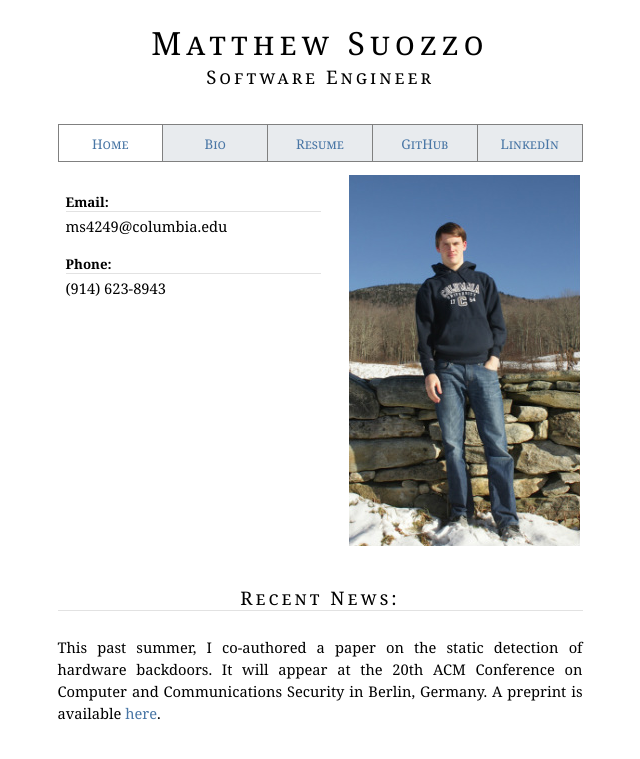
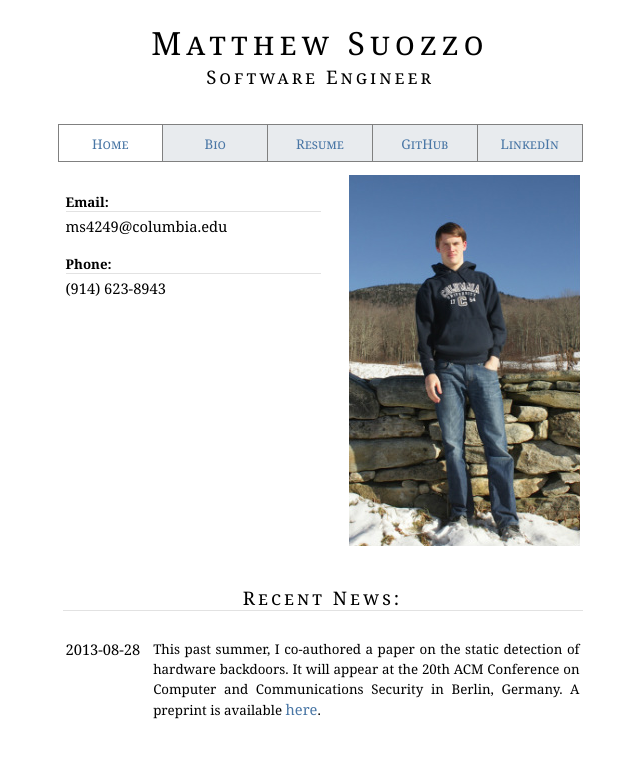
Before and after one commit to msuozzo/msuozzo.github.io, a Jekyll site: the page built from index.html, in a window 1280 px wide. Shown: the top 759 px of the page, without its empty margins (320-960 px from the left). Built offline with Jekyll 4.4.1, drawn with Linux system fonts in a browser that asks for light colours.

Commit message:
Added date display to news

```diff
--- a/_data/news.yml
+++ b/_data/news.yml
@@ -1,8 +1,6 @@
 - name: ccs-admission
-  expires:
-      date: 2013-11-11
-  published:
-      date: 2013-08-28
+  expires: 2013-11-11
+  published: 2013-08-28
   content: >
       This past summer, I co-authored a paper on the static detection of
       hardware backdoors. It will appear at the 20th ACM Conference on
--- a/_includes/news.html
+++ b/_includes/news.html
@@ -2,10 +2,18 @@
 <div id="news">
     <h5>Recent News:</h5>
 
-    {% for news_item in site.data.news %}
-    <div class="news-item">
-        {{ news_item.content | markdownify }}
-    </div>
-    {% endfor %}
+    <table>
+        {% assign sorted_news = site.data.news | sort: "published" %}
+        {% for news_item in sorted_news %}
+        <tr class="news-item">
+            <td class="date">
+                {{ news_item.published | date: "%F" }}
+            </td>
+            <td class="news-content">
+                {{ news_item.content | markdownify }}
+            </td>
+        </tr>
+        {% endfor %}
+    </table>
 </div>
 {% endif %}
--- a/css/main.css
+++ b/css/main.css
@@ -42,22 +42,22 @@ a.inline:hover {
     text-decoration: underline;
 }
 div {
-	background-color:white;
-	text-align:center;
+    background-color: white;
+    text-align: center;
 }
 div#container {
-	width:525px;
-	margin:auto;
+    width: 525px;
+    margin: auto;
 }
 div#content {
-	padding-left:5px;
+    padding-left: 5px;
 }
 nav {
-	padding:0px;
+    padding: 0px;
 }
 footer {
-	padding:0px;
-	text-align:left;
+    padding: 0px;
+    text-align: left;
 }
 footer a {
     font-size: 11pt;
@@ -103,8 +103,8 @@ h4 {
     color: black;
     font-size: 10pt;
     font-weight: bold;
-	margin-bottom:1px;
-	border-bottom:1px solid #E2E2E2;
+    margin-bottom: 1px;
+    border-bottom: 1px solid #E2E2E2;
     font-family: Georgia, "Times New Roman", Times, serif;
 }
 h5 {
@@ -112,7 +112,7 @@ h5 {
     font-size: 14pt;
     font-weight: normal;
     margin-bottom: 25px;
-	border-bottom:1px solid #E2E2E2;
+    border-bottom: 1px solid #E2E2E2;
     font-family: Georgia, "Times New Roman", Times, serif;
     font-variant: small-caps;
     letter-spacing: 3px;
@@ -123,15 +123,16 @@ body {
 }
 table {
     table-layout: fixed;
+    width: 100%;
 }
 table td {
     vertical-align: top;
 }
 table.middle {
-	width:100%;
+    width: 100%;
 }
 table.middle td {
-	text-align:left;
+    text-align: left;
     margin: 9%;
 }
 table.links {
@@ -142,12 +143,12 @@ table.links {
     border-collapse: separate;
     background-color: #E8EBEE;
     margin-bottom: 10px;
-	width:100%;
+    width: 100%;
 }
 table.links td {
     border-width: 1px 1px 0 0;
     padding-top: 8px;
-	padding-bottom:8px;
+    padding-bottom: 8px;
     border-style: solid;
     border-color: gray;
     margin: 0;
@@ -166,3 +167,23 @@ ul {
 li {
     font-size: 10pt;
 }
+div#news {
+    padding-left: 5px;
+}
+div#news table {
+    width: auto;
+}
+tr.news-item {
+    padding-bottom: 5px;
+}
+tr.news-item td {
+}
+tr.news-item td.date {
+    text-align: left;
+    white-space: nowrap;
+    padding-right: 10px;
+}
+tr.news-item td.news-content p {
+    font-size: 10pt;
+    margin-top: 0px;
+}
```
Lines whose indentation alone changed are shown as unchanged.
